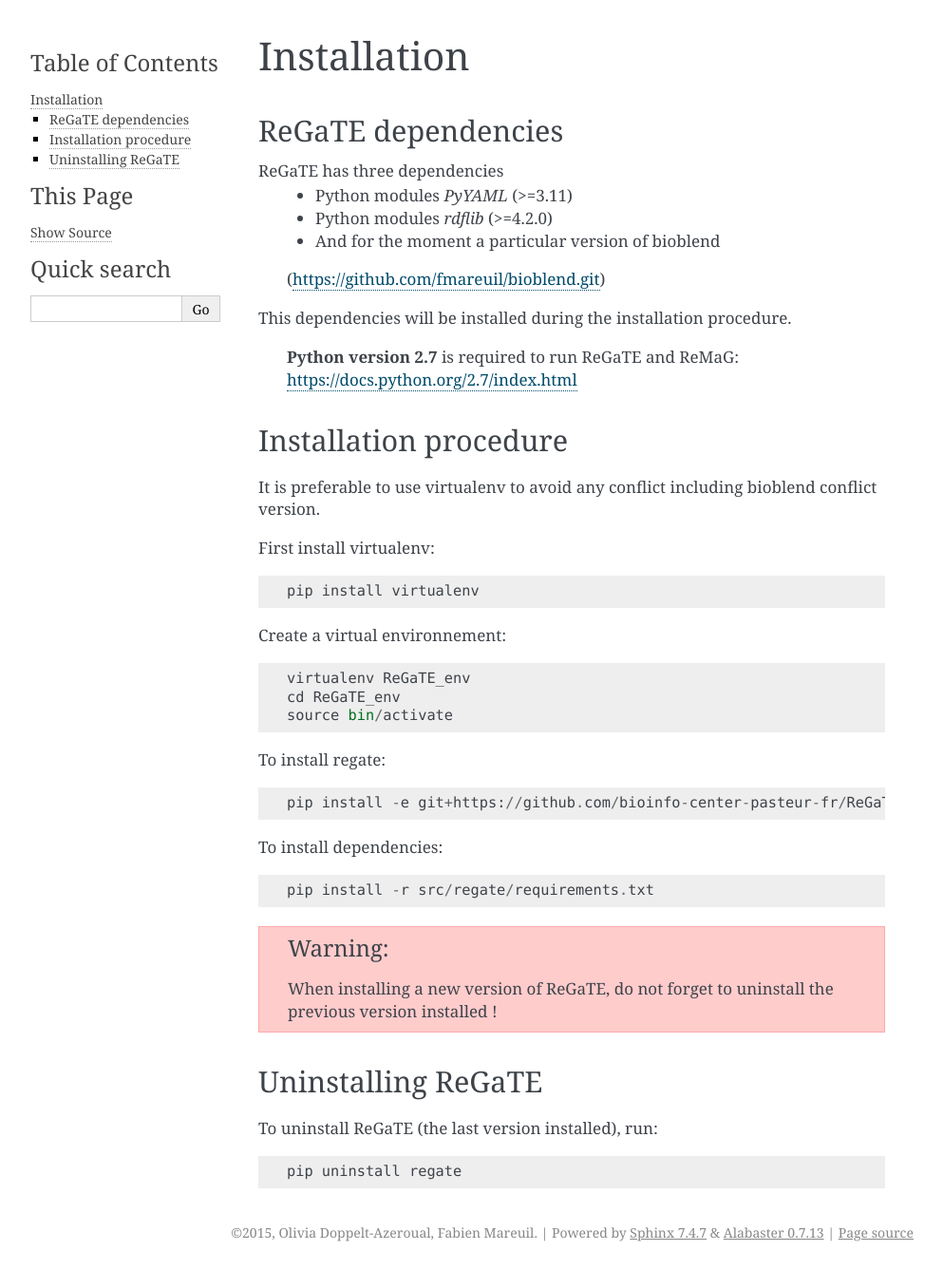
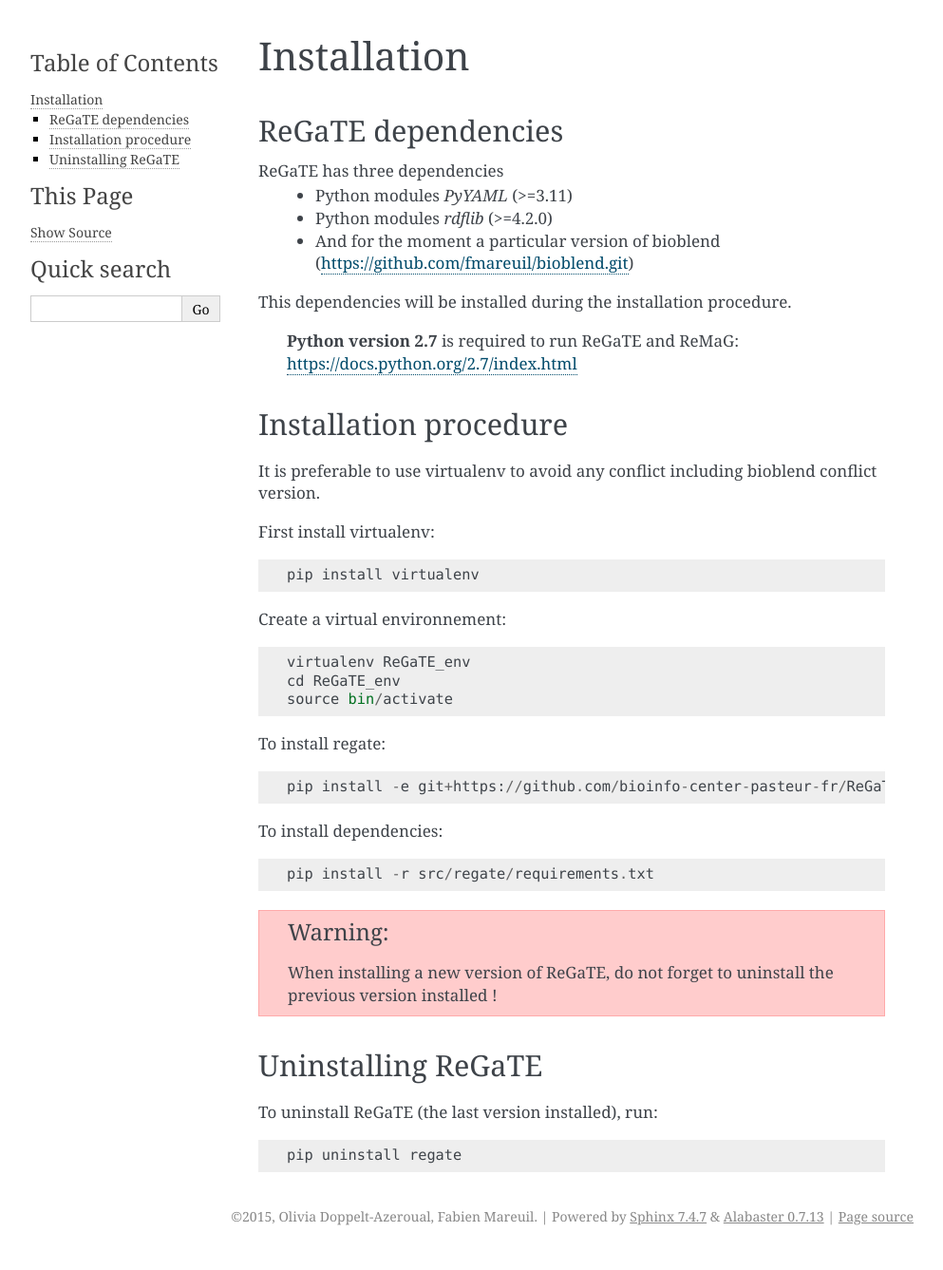
Before and after one commit to C3BI-pasteur-fr/ReGaTE, a Sphinx documentation site: the page built from doc/installation.rst, in a window 1280 px wide. Shown: the whole page at 95% size, without its empty margins (148-1141 px from the left). Built offline with Sphinx 7.4.7, drawn with Linux system fonts in a browser that asks for light colours; part of the change alters nothing that is shown.

```diff
--- a/doc/conf.py
+++ b/doc/conf.py
@@ -33,6 +33,7 @@ sys.path.insert(0, os.path.abspath('..'))
 # ones.
 extensions = [
     'sphinx.ext.autodoc',
+    'sphinx.ext.doctest',
     'sphinx.ext.viewcode',
 ]
 
--- a/doc/installation.rst
+++ b/doc/installation.rst
@@ -16,8 +16,7 @@ ReGaTE dependencies
 ReGaTE has three dependencies
  - Python modules *PyYAML* (>=3.11)
  - Python modules *rdflib* (>=4.2.0)
- - And for the moment a particular version of bioblend
- (https://github.com/fmareuil/bioblend.git)
+ - And for the moment a particular version of bioblend (https://github.com/fmareuil/bioblend.git)
 
 This dependencies will be installed during the installation procedure.
 
```
Also changed, not shown: 11 other files.
